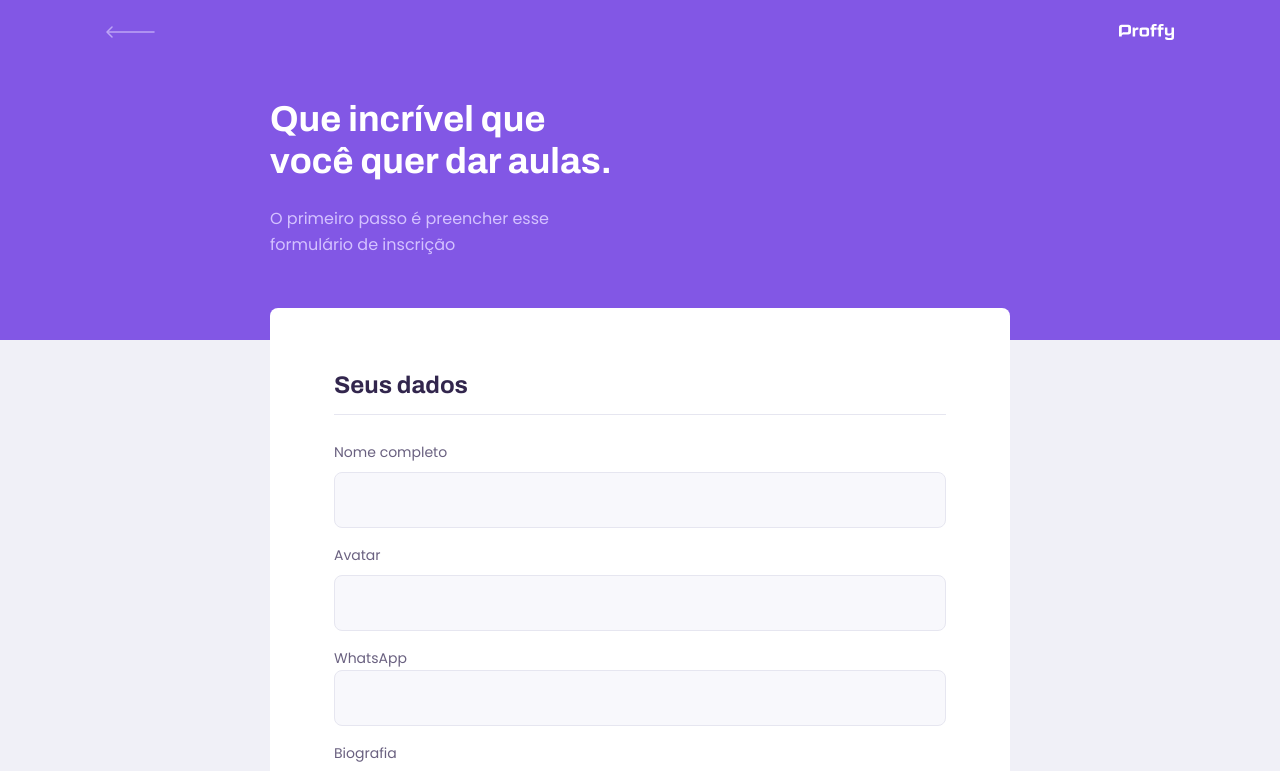
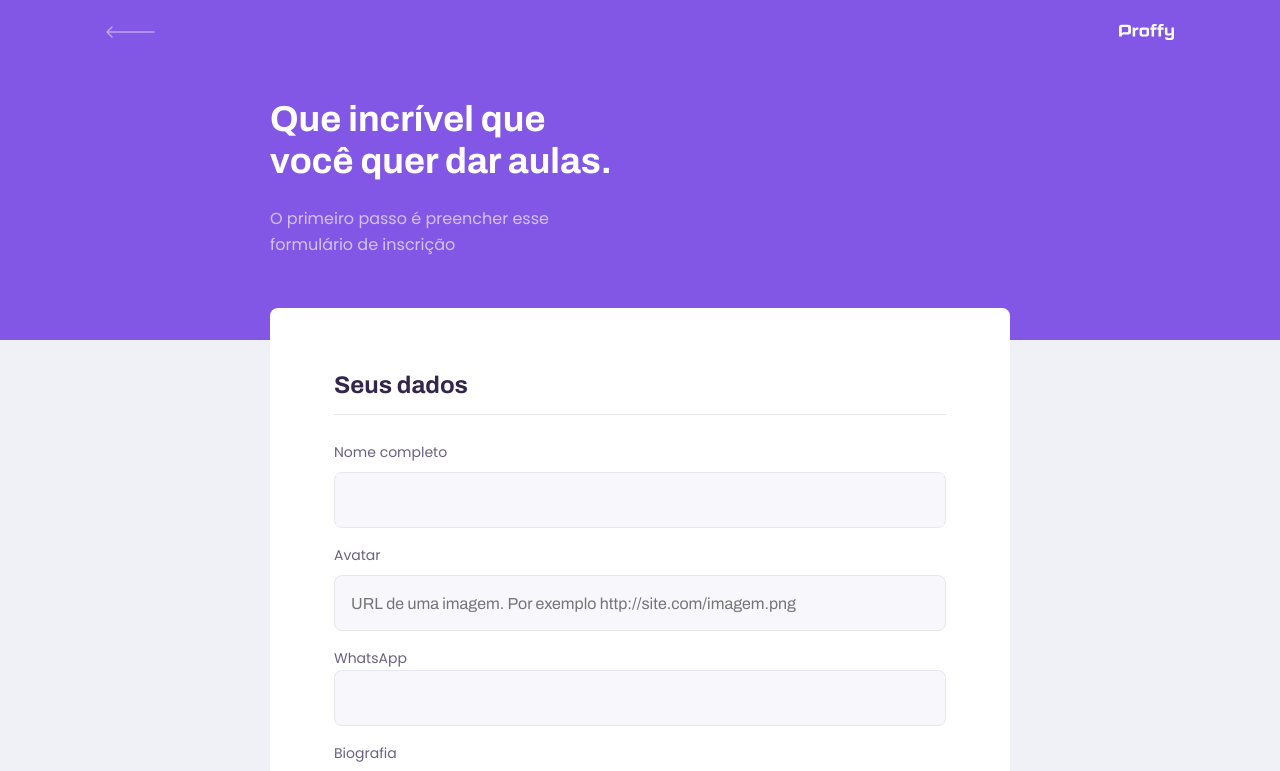
Before and after one commit to edycgan/nlw2-frontend, a React (Create React App) app: page /give-classes in a window 1280 px wide. Shown: the top 771 px of the page. Built offline with nearby package versions, Linux system fonts and the light colour scheme; no server answers.

Commit message:
Adição do placeholder no input de avatar para auxiliar o usuário.

```diff
--- a/src/pages/TeacherForm/index.tsx
+++ b/src/pages/TeacherForm/index.tsx
@@ -143,6 +143,7 @@ function TeacherForm() {
             <Input
               name="avatar"
               label="Avatar"
+              placeholder="URL de uma imagem. Por exemplo http://site.com/imagem.png"
               value={avatar}
               maxLength={200}
               onChange={(e) => {
```
